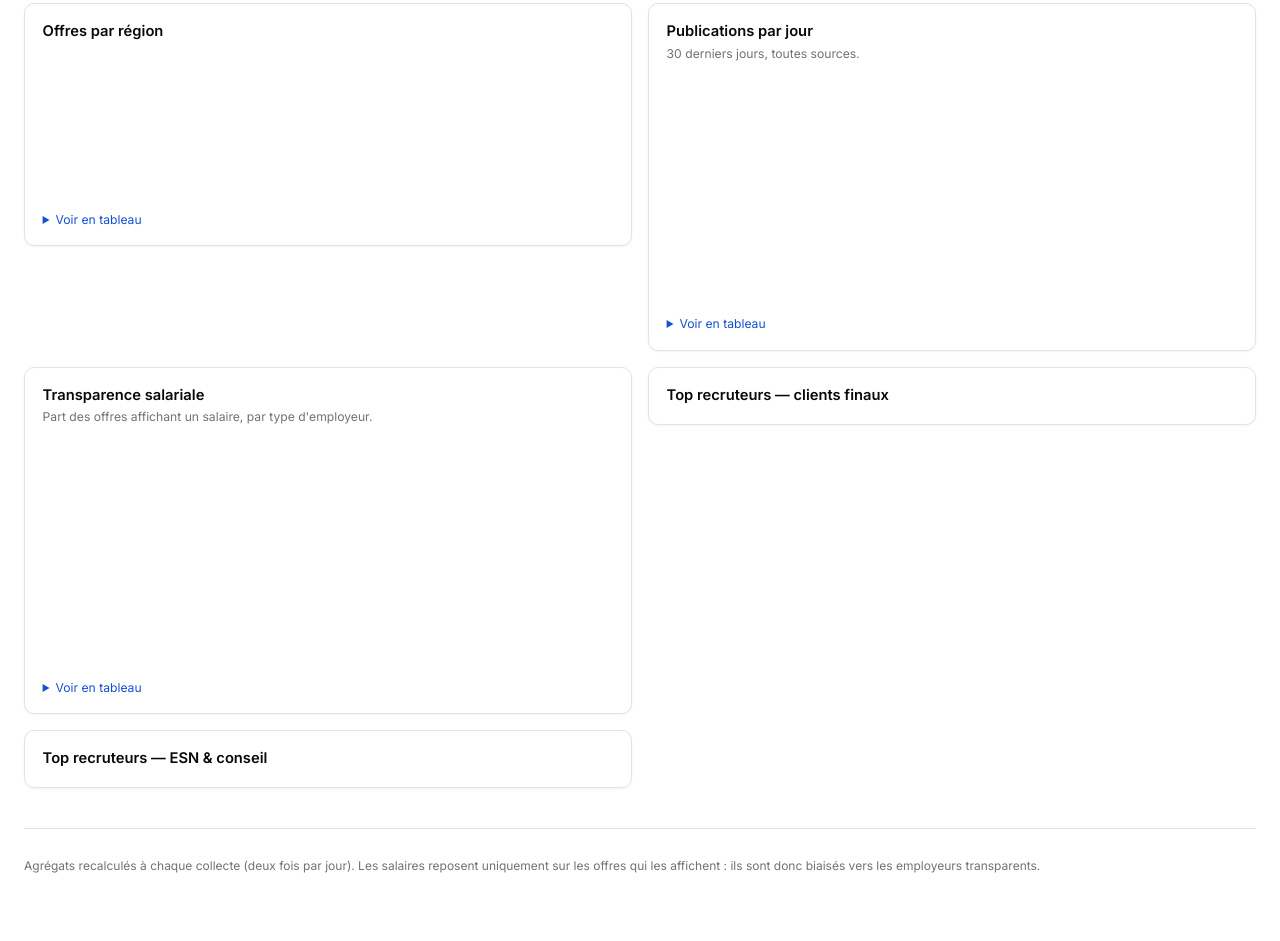
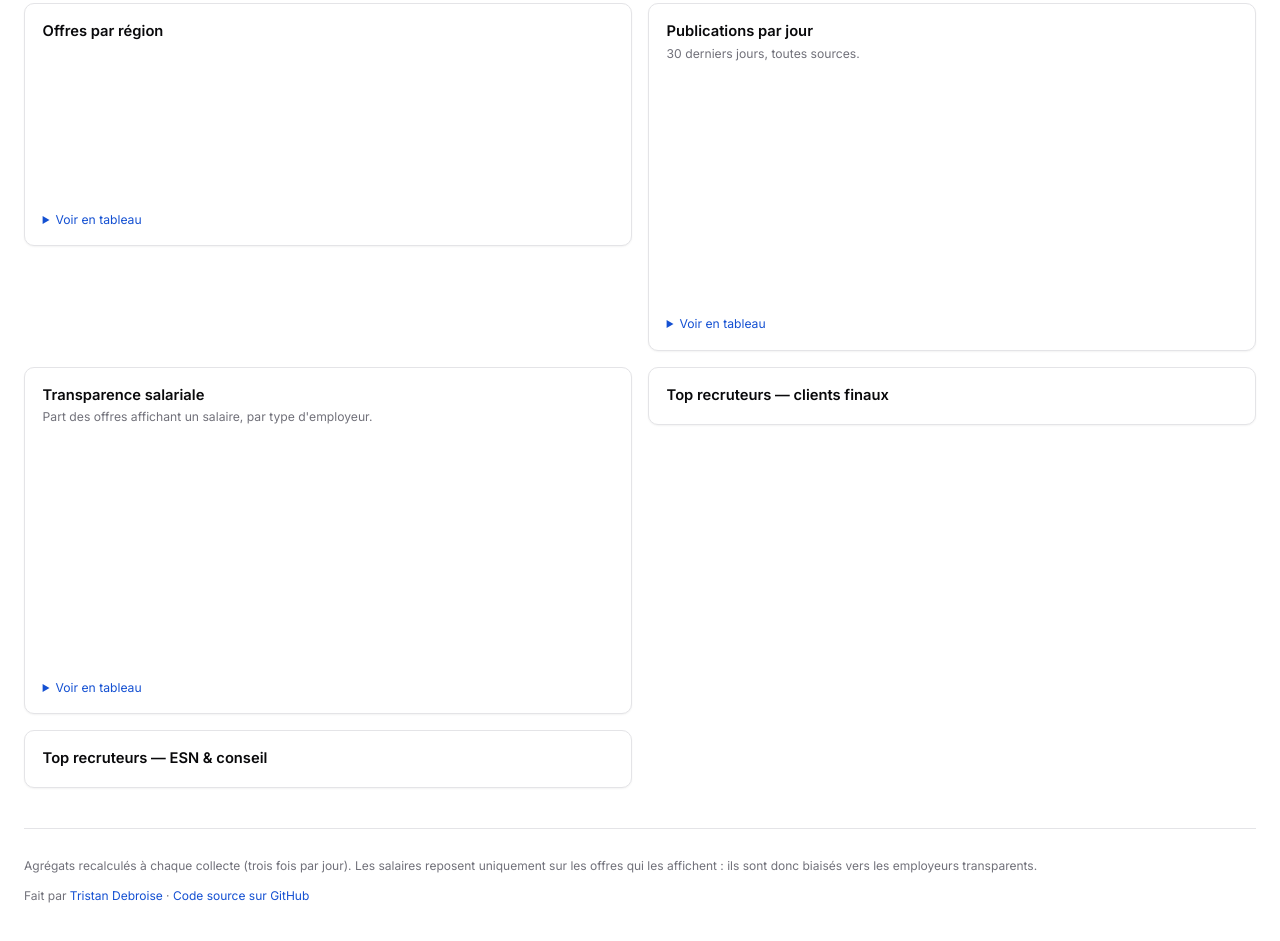
Before and after one commit to poptocrack/jobz, a plain HTML site: page site/analyse.html in a window 1280 px wide. Shown: the part 1270-2211 px from the top of the page. Before the commit the page ends 2189 px from the top, so only its background shows below. Drawn offline with nearby package versions, Linux system fonts and the light colour scheme; no server answers.

Commit message:
Footer : crédit LinkedIn, lien du repo, texte sources
Co-Authored-By: Claude Fable 5 <noreply@anthropic.com>
Claude-Session: https://claude.ai/code/session_01JJYtZRfMFsiV5ZWbYcppUB

```diff
--- a/site/analyse.html
+++ b/site/analyse.html
@@ -119,8 +119,12 @@
     </section>
 
     <footer>
-      <p>Agrégats recalculés à chaque collecte (deux fois par jour). Les salaires reposent uniquement
+      <p>Agrégats recalculés à chaque collecte (trois fois par jour). Les salaires reposent uniquement
       sur les offres qui les affichent : ils sont donc biaisés vers les employeurs transparents.</p>
+      <p class="footer-links">
+        Fait par <a href="https://www.linkedin.com/in/tristan-debroise/" rel="noopener">Tristan Debroise</a>
+        · <a href="https://github.com/poptocrack/jobz" rel="noopener">Code source sur GitHub</a>
+      </p>
     </footer>
   </main>
 
--- a/site/styles.css
+++ b/site/styles.css
@@ -165,6 +165,10 @@ body {
   font-size: 0.85rem;
 }
 .strapline strong { color: var(--foreground); font-weight: 600; }
+
+.footer-links { margin-top: 0.4rem; }
+.footer-links a { color: var(--accent); text-decoration: none; }
+.footer-links a:hover { text-decoration: underline; }
 
 .seo-links { display: flex; flex-wrap: wrap; gap: 0.3rem 0.9rem; margin-top: 0.6rem; }
 .seo-links a { color: var(--muted-foreground); font-size: 0.72rem; text-decoration: none; }
```
Also changed, not shown: site/index.html (+6 -2 lines).
